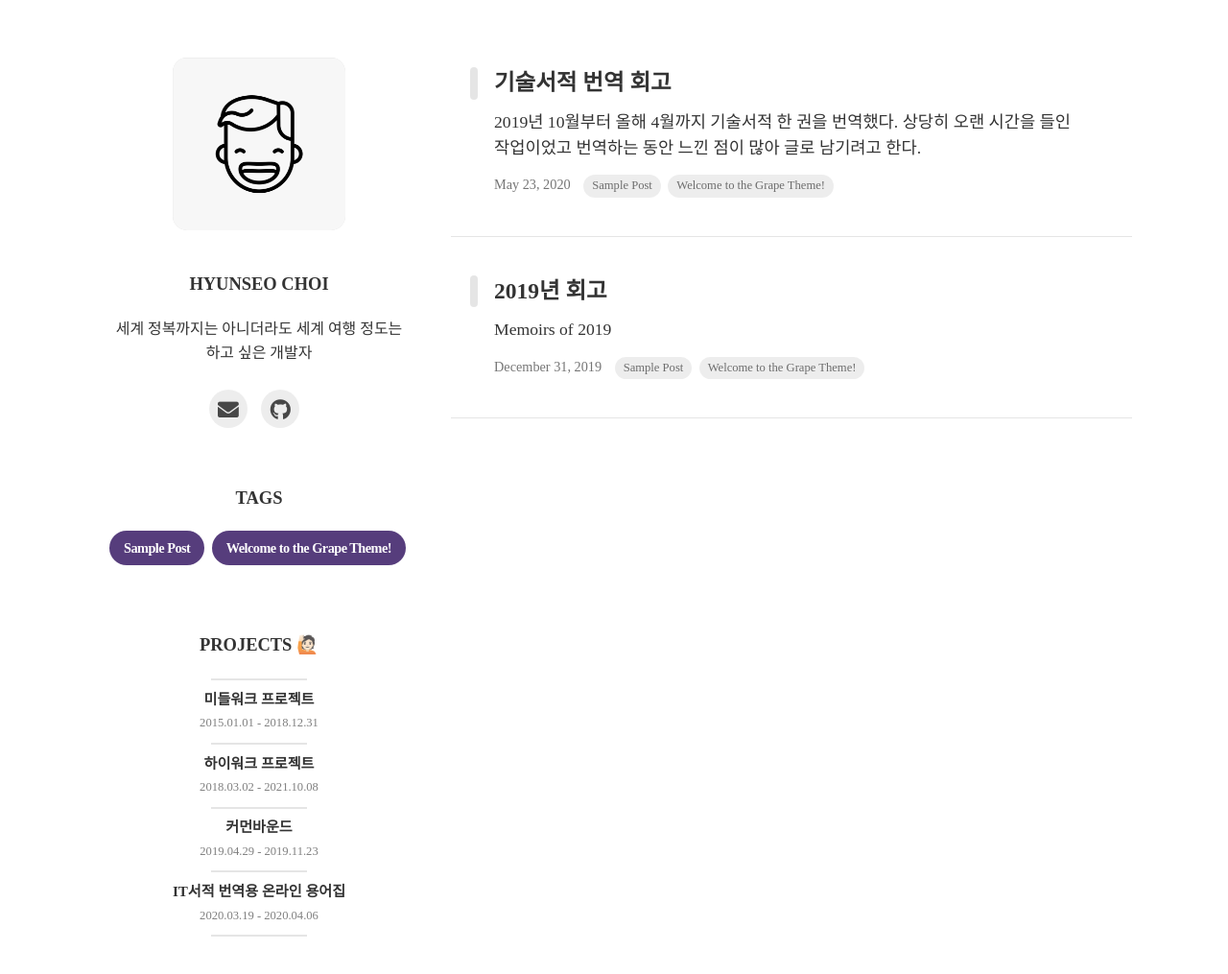
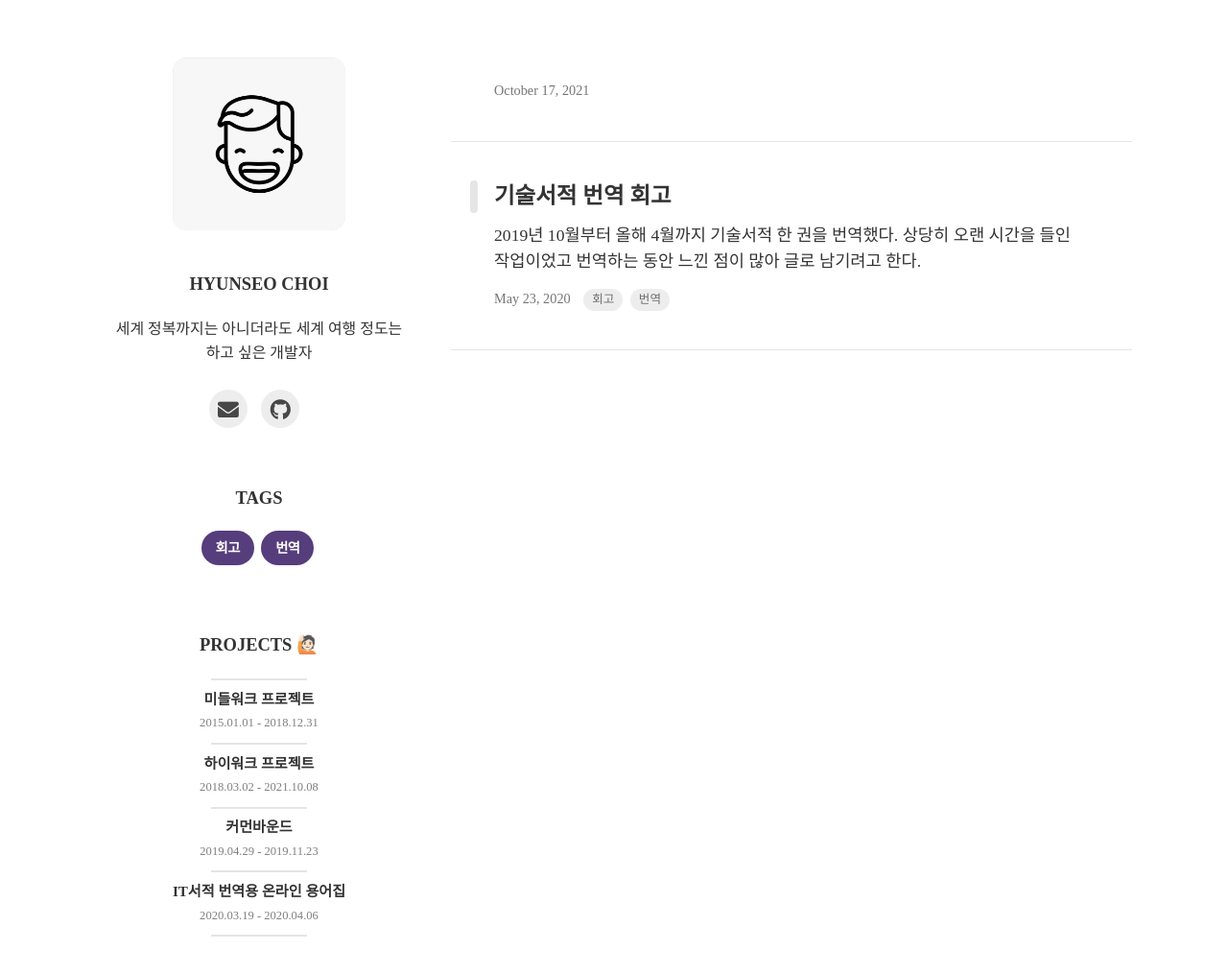
Before and after one commit to HyunSeoChoi/HyunSeoChoi.github.io, a Jekyll site: the page built from index.html, in a window 1280 px wide. Shown: the whole page at 96% size. Built offline with Jekyll 4.4.1, drawn with Linux system fonts in a browser that asks for light colours; nearby versions of some CDN libraries; some web fonts are replaced; the list of posts is cut into pages by our own code.

Commit message:
Modify Tag

```diff
--- a/_posts/2019-12-31-memoirs-of-2019.md
+++ b/_posts/2019-12-31-memoirs-of-2019.md
@@ -2,7 +2,7 @@
 layout: post
 title: 2019년 회고
 subtitle: Memoirs of 2019
-tags: [Sample Post, Welcome to the Grape Theme!]
+tags: [회고]]
 author: HyunSeo CHOI
 comments: False
 ---
@@ -27,7 +27,7 @@
 
 <br>
 
-![sample image]({{ site.baseurl }}/assets/img/2019-12-31-coffee-milk.jpg){: .width-55}
+![coffee-milk]({{ site.baseurl }}/assets/img/2019-12-31-memoirs-of-2019/coffee-milk.jpg){: .width-55}
 
 <br><br>
 
@@ -53,7 +53,7 @@
 
 <br>
 
-![sample image]({{ site.baseurl }}/assets/img/2019-12-31-completion.jpg){: .width-55}
+![completion]({{ site.baseurl }}/assets/img/2019-12-31-memoirs-of-2019/completion.jpg){: .width-55}
 
 <br><br>
 
@@ -79,7 +79,7 @@
 
 <br>
 
-![sample image]({{ site.baseurl }}/assets/img/2019-12-31-with-jungmin.jpg){: .width-55}
+![with-jungmin]({{ site.baseurl }}/assets/img/2019-12-31-memoirs-of-2019/with-jungmin.jpg){: .width-55}
 _<center>정민이 형과 DDP에서</center>_
 
 <br><br>
--- a/_posts/2020-05-23-technical-book-translation..md
+++ b/_posts/2020-05-23-technical-book-translation..md
@@ -2,7 +2,7 @@
 layout: post
 title: 기술서적 번역 회고
 subtitle: Memoirs of Book Translation
-tags: [Sample Post, Welcome to the Grape Theme!]
+tags: [회고, 번역]
 author: HyunSeo CHOI
 comments: False
 ---
@@ -17,7 +17,7 @@
 
 <br>
 
-![sample image]({{ site.baseurl }}/assets/img/2020-05-23-trip.jpg){: .width-55}
+![trip]({{ site.baseurl }}/assets/img/2020-05-23-technical-book-translation/trip.jpg){: .width-55}
 _<center>가끔은 여행도 가자!</center>_
 
 <br><br>
@@ -40,7 +40,7 @@
 
 <br>
 
-![sample image]({{ site.baseurl }}/assets/img/2020-05-23-thank-email.png){: .width-55}
+![thank-email]({{ site.baseurl }}/assets/img/2020-05-23-technical-book-translation/thank-email.png){: .width-55}
 _<center>귀찮게 해서 죄송합니다</center>_
 
 <br><br>
@@ -61,7 +61,7 @@
 
 <br>
 
-![sample image]({{ site.baseurl }}/assets/img/2020-05-23-git-project.png){: .width-55}
+![git-project]({{ site.baseurl }}/assets/img/2020-05-23-technical-book-translation/git-project.png){: .width-55}
 
 <br><br>
 
@@ -118,7 +118,7 @@
 
 <br>
 
-![sample image]({{ site.baseurl }}/assets/img/2020-05-23-term-dictionary.png){: .width-55}
+![term-dictionary]({{ site.baseurl }}/assets/img/2020-05-23-technical-book-translation/term-dictionary.png){: .width-55}
 [<center>IT서적 번역용 온라인 용어집</center>](https://hyunseochoi.github.io/translation-terminology/){:target="\_blank"}
 
 <br>
@@ -174,7 +174,7 @@
 
 <br>
 
-![sample image]({{ site.baseurl }}/assets/img/2020-05-23-reply.png){: .width-55}
+![reply]({{ site.baseurl }}/assets/img/2020-05-23-technical-book-translation/reply.png){: .width-55}
 
 <br>
 
@@ -235,7 +235,7 @@
 
 <br>
 
-![sample image]({{ site.baseurl }}/assets/img/2020-05-23-fat.png){: .width-55}
+![fat]({{ site.baseurl }}/assets/img/2020-05-23-technical-book-translation/fat.png){: .width-55}
 
 <br>
 
```
Also changed, not shown: assets/img/2019-12-31-memoirs-of-2019/coffee-milk.jpg (renamed from assets/img/2019-12-31-coffee-milk.jpg), assets/img/2019-12-31-memoirs-of-2019/with-jungmin.jpg (renamed from assets/img/2019-12-31-with-jungmin.jpg), assets/img/2020-05-23-technical-book-translation/fat.png (renamed from assets/img/2020-05-23-fat.png), assets/img/2020-05-23-technical-book-translation/git-project.png (renamed from assets/img/2020-05-23-git-project.png), assets/img/2020-05-23-technical-book-translation/reply.png (renamed from assets/img/2020-05-23-reply.png), assets/img/2020-05-23-technical-book-translation/term-dictionary.png (renamed from assets/img/2020-05-23-term-dictionary.png), assets/img/2020-05-23-technical-book-translation/thank-email.png (renamed from assets/img/2020-05-23-thank-email.png), 4 other files.
